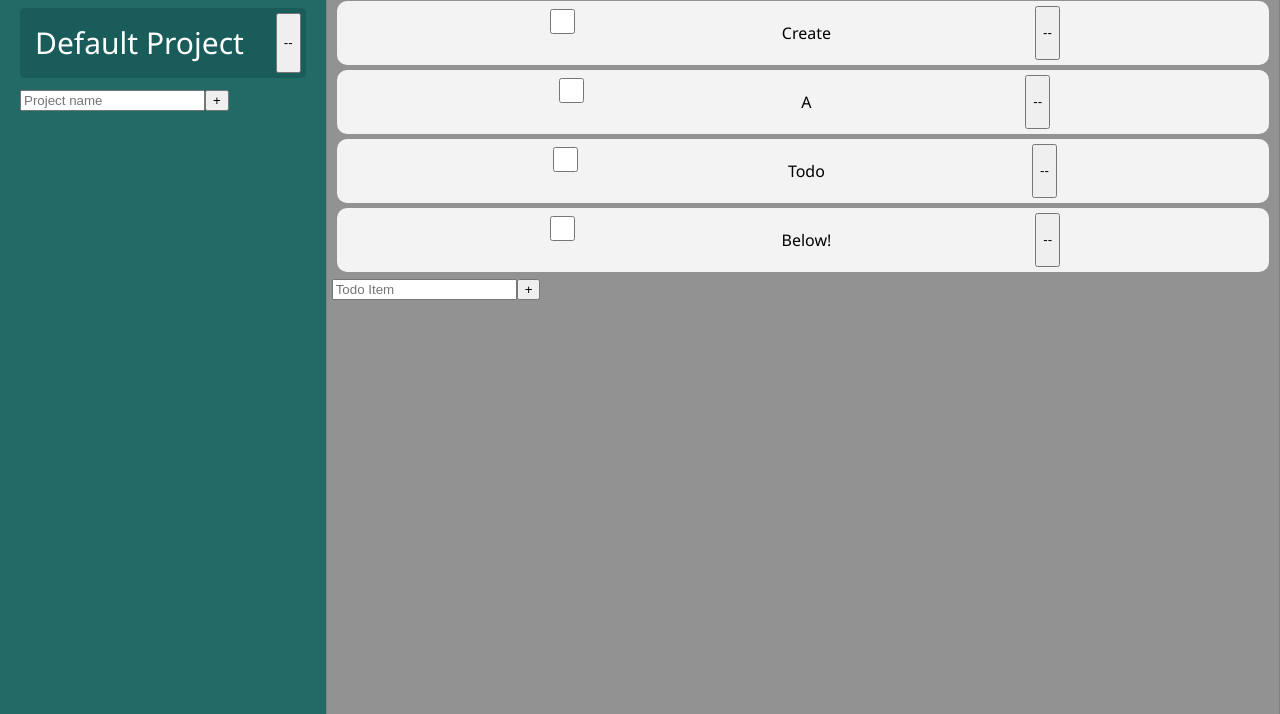
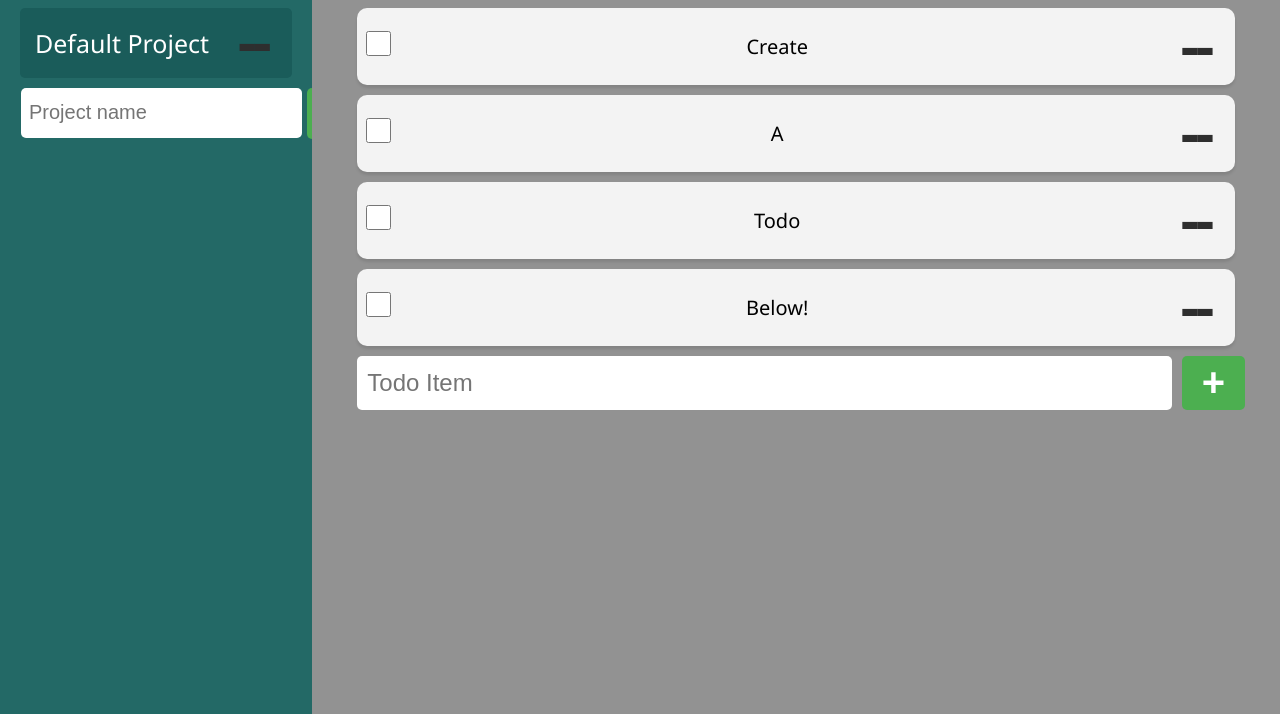
Before and after one commit to Aayush-S/todo-list, a website built with webpack: page dist/index.html in a window 1280 px wide. Shown: the part 86-800 px from the top of the page. Built offline with nearby package versions, Linux system fonts and the light colour scheme.

Commit message:
Complete all styling

```diff
--- a/src/style.css
+++ b/src/style.css
@@ -14,10 +14,10 @@ body, html {
 }
 
 .project-container {
-    border: 1px solid gray;
     width: 100%;
     height: 100vh;
     background-color: #929292;
+    padding: 0px 30px 30px 30px;
 }
 
 .project {
@@ -25,21 +25,59 @@ body, html {
     height: 98%;
 }
 
+.project h1 {
+    color: white;
+    margin-left: 10px;
+    font-size: 35px;
+}
+
 .todo-item {
     background-color: #f3f3f3;
     border-radius: 10px;
     padding: 5px;
-    margin: 5px;
+    margin: 10px;
     display: flex;
-    justify-content: space-evenly;
+    justify-content: space-between;
+    box-shadow: 0 3px 3px 0 rgb(0 0 0 / 10%);
+    transition: 0.5s;
 }
 
-/* Hide the browser's default checkbox */
-.status-check {
+.todo-item p {
+    font-size: 20px;
+    font-weight: 500;
+}
+
+.todo-item:hover {
+    background-color: #d1d1d1;
+    box-shadow: 0 10px 10px 0 rgb(0 0 0 / 10%);
+}
+
+
+.todo-item input {
     cursor: pointer;
-    height: 25px;
+    height: 55px;
     width: 25px;
+    line-height: 10px;
 }
+
+.todo-form {
+    display: flex;
+}
+.form-textbox {
+    border: none;
+    height: 34px;
+    font-size: 24px;
+    margin-top: -37px;
+    outline: none;
+    width: 89%;
+    margin: 0;
+    padding: 10px;
+    border-radius: 5px;
+    margin-left: 10px;
+    margin-right: 10px;
+}
+
+
 
 /* ------------------------------------------------ */
 
@@ -55,7 +93,7 @@ body, html {
 
 .project-card {
     height: 60px;
-    font-size: 30px;
+    font-size: 25px;
     cursor: pointer;
     border-radius: 5px;
     margin-bottom: 10px;
@@ -63,7 +101,7 @@ body, html {
     padding-left: 15px;
     display: flex;
     justify-content: space-between;
-    line-height: 0px;
+    line-height: 10px;
     background-color: #1a5c5a;
     transition: 0.5s;
 }
@@ -75,3 +113,61 @@ body, html {
 .projects-list-header {
     font-size: 35px;
 }
+
+.projects-list-form {
+    display: flex;
+}
+
+.projects-list-form-textbox {
+    border: none;
+    height: 34px;
+    font-size: 20px;
+    margin-top: -37px;
+    outline: none;
+    flex: 100%;
+    margin: 0;
+    padding: 8px;
+    border-radius: 5px;
+    margin-left: 1px;
+    margin-right: 5px;
+}
+
+.submit-btn {
+    background-color: #4CAF50;
+    border: none;
+    color: white;
+    padding: 3px 20px;
+    text-align: center;
+    text-decoration: none;
+    display: inline-block;
+    font-size: 40px;
+    font-weight: bold;
+    border-radius: 5px;
+    cursor: pointer;
+    transition: 0.5s;
+}
+
+.submit-btn:hover {
+    background-color: #41a344;
+}
+
+.todo-list-remove-btn, .todo-remove-btn {
+    background-color: rgba(0, 0, 0, 0);
+    border: none;
+    color: rgb(46, 46, 46);
+    padding: 3px 20px;
+    text-align: center;
+    text-decoration: none;
+    display: inline-block;
+    font-size: 60px;
+    font-weight: bold;
+    border-radius: 5px;
+    cursor: pointer;
+    line-height: 5px;
+    letter-spacing: -5px;
+    transition: 0.5s;
+}
+
+.todo-list-remove-btn:hover, .todo-remove-btn:hover {
+    color: rgb(226, 88, 88);
+}
```
